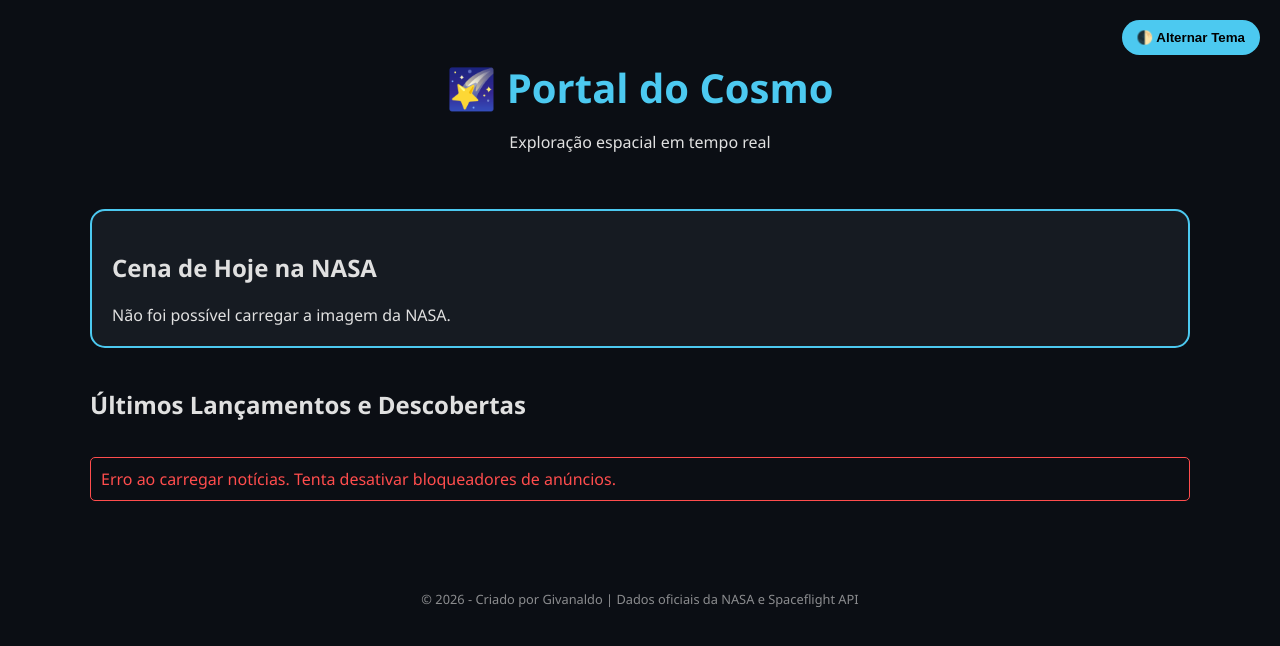
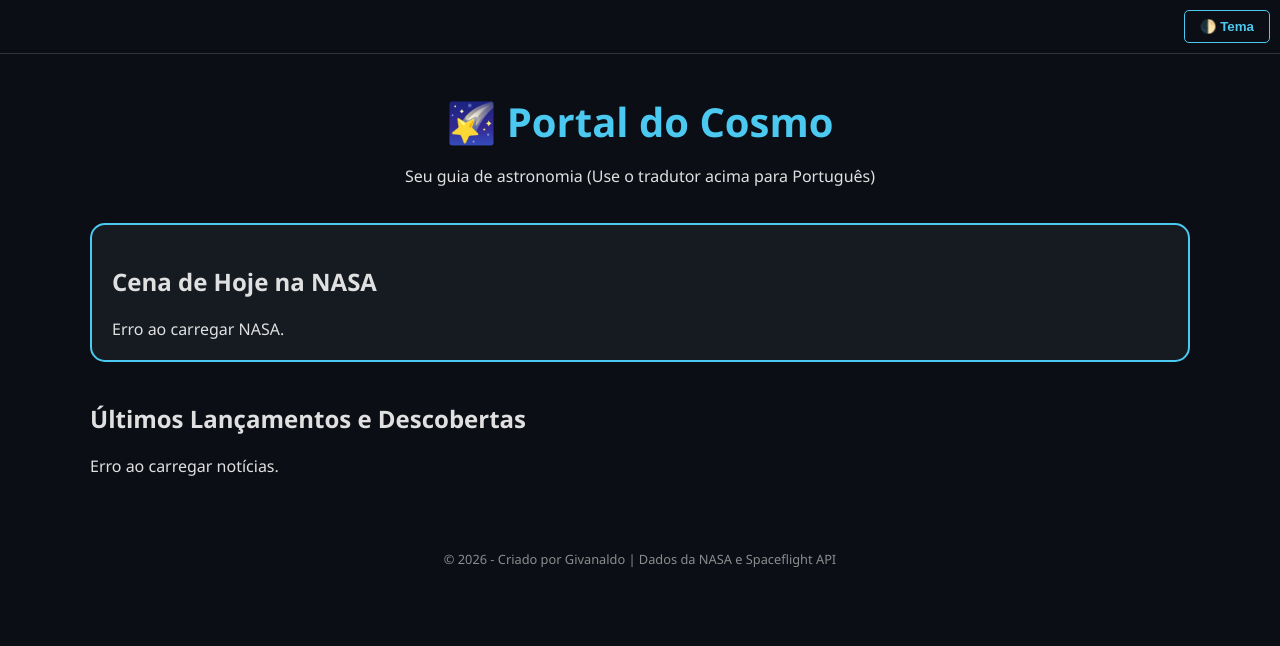
Before and after one commit to givanaldo/noticias-espaciais, a plain HTML site: page index.html in a window 1280 px wide. Drawn offline with Linux system fonts and the light colour scheme; no server answers.

Commit message:
update index.html inclusão de tradutor

```diff
--- a/index.html
+++ b/index.html
@@ -29,17 +29,31 @@
 
         .container { max-width: 1100px; margin: 0 auto; padding: 20px; }
 
-        header { text-align: center; padding: 40px 0; }
+        /* Barra de Ferramentas Superior */
+        .toolbar {
+            position: sticky;
+            top: 0;
+            background: var(--bg-color);
+            padding: 10px;
+            display: flex;
+            justify-content: flex-end;
+            gap: 10px;
+            z-index: 1000;
+            border-bottom: 1px solid #333;
+        }
+
+        header { text-align: center; padding: 20px 0; }
         h1 { color: var(--accent); margin: 0; font-size: 2.5rem; }
 
         .theme-btn {
-            position: fixed; top: 20px; right: 20px;
-            padding: 10px 15px; border-radius: 20px;
-            border: none; background: var(--accent);
-            cursor: pointer; font-weight: bold;
+            padding: 8px 15px; border-radius: 5px;
+            border: 1px solid var(--accent); background: transparent;
+            color: var(--accent); cursor: pointer; font-weight: bold;
         }
 
-        /* Destaque da NASA */
+        .theme-btn:hover { background: var(--accent); color: #000; }
+
+        /* Estilo para as notícias */
         .nasa-card {
             background: var(--card-bg);
             border-radius: 15px;
@@ -47,10 +61,8 @@
             margin-bottom: 40px;
             border: 2px solid var(--accent);
         }
-
         .nasa-card img { width: 100%; border-radius: 10px; max-height: 500px; object-fit: cover; }
 
-        /* Grelha de Notícias */
         .news-grid {
             display: grid;
             grid-template-columns: repeat(auto-fit, minmax(300px, 1fr));
@@ -71,17 +83,21 @@
 
         footer { text-align: center; padding: 40px; opacity: 0.6; font-size: 0.8rem; }
 
-        .error-msg { color: #ff4d4d; border: 1px solid #ff4d4d; padding: 10px; border-radius: 5px; }
+        /* Ajuste para o Widget do Google não quebrar o layout */
+        #google_translate_element { margin-right: 10px; }
     </style>
 </head>
 <body>
 
-    <button class="theme-btn" onclick="toggleTheme()">🌓 Alternar Tema</button>
+    <div class="toolbar">
+        <div id="google_translate_element"></div>
+        <button class="theme-btn" onclick="toggleTheme()">🌓 Tema</button>
+    </div>
 
     <div class="container">
         <header>
             <h1>🌠 Portal do Cosmo</h1>
-            <p>Exploração espacial em tempo real</p>
+            <p>Seu guia de astronomia (Use o tradutor acima para Português)</p>
         </header>
 
         <section id="nasa-section">
@@ -98,43 +114,48 @@
     </div>
 
     <footer>
-        <p>&copy; <span id="year"></span> - Criado por Givanaldo | Dados oficiais da NASA e Spaceflight API</p>
+        <p>&copy; <span id="year"></span> - Criado por Givanaldo | Dados da NASA e Spaceflight API</p>
     </footer>
 
+    <script type="text/javascript">
+        function googleTranslateElementInit() {
+            new google.translate.TranslateElement({
+                pageLanguage: 'en',
+                includedLanguages: 'pt,en,es',
+                layout: google.translate.TranslateElement.InlineLayout.SIMPLE
+            }, 'google_translate_element');
+        }
+    </script>
+
+    <script type="text/javascript" src="//translate.google.com/translate_a/element.js?cb=googleTranslateElementInit"></script>
+
     <script>
-        // 1. Alternar Tema
         function toggleTheme() {
             document.body.classList.toggle('light-theme');
         }
 
         document.getElementById('year').textContent = new Date().getFullYear();
 
-        // 2. Buscar Imagem da NASA (NASA APOD)
+        // Buscar NASA APOD
         async function fetchNasa() {
             const container = document.getElementById('nasa-content');
             try {
-                // Usamos 'DEMO_KEY' que é gratuita e funciona direto
                 const res = await fetch('https://api.nasa.gov/planetary/apod?api_key=DEMO_KEY');
                 const data = await res.json();
-
                 container.innerHTML = `
                     <h3>${data.title}</h3>
                     <img src="${data.url}" alt="${data.title}">
-                    <p>${data.explanation.substring(0, 300)}...</p>
+                    <p>${data.explanation}</p>
                 `;
-            } catch (e) {
-                container.innerHTML = "Não foi possível carregar a imagem da NASA.";
-            }
+            } catch (e) { container.innerHTML = "Erro ao carregar NASA."; }
         }
 
-        // 3. Buscar Notícias Espaciais (CORS-Friendly)
+        // Buscar Notícias
         async function fetchNews() {
             const grid = document.getElementById('news-grid');
             try {
-                // Esta API não exige chave e permite CORS total
                 const res = await fetch('https://api.spaceflightnewsapi.net/v4/articles/?limit=6');
                 const data = await res.json();
-
                 grid.innerHTML = '';
                 data.results.forEach(item => {
                     grid.innerHTML += `
@@ -142,18 +163,15 @@
                             <img src="${item.image_url}" alt="Notícia">
                             <div class="card-content">
                                 <h3>${item.title}</h3>
-                                <p>${item.summary.substring(0, 100)}...</p>
+                                <p>${item.summary.substring(0, 150)}...</p>
                                 <a href="${item.url}" target="_blank" style="color:var(--accent); font-weight:bold; text-decoration:none;">LER MAIS</a>
                             </div>
                         </div>
                     `;
                 });
-            } catch (e) {
-                grid.innerHTML = "<p class='error-msg'>Erro ao carregar notícias. Tenta desativar bloqueadores de anúncios.</p>";
-            }
+            } catch (e) { grid.innerHTML = "Erro ao carregar notícias."; }
         }
 
-        // Iniciar
         fetchNasa();
         fetchNews();
     </script>
```
